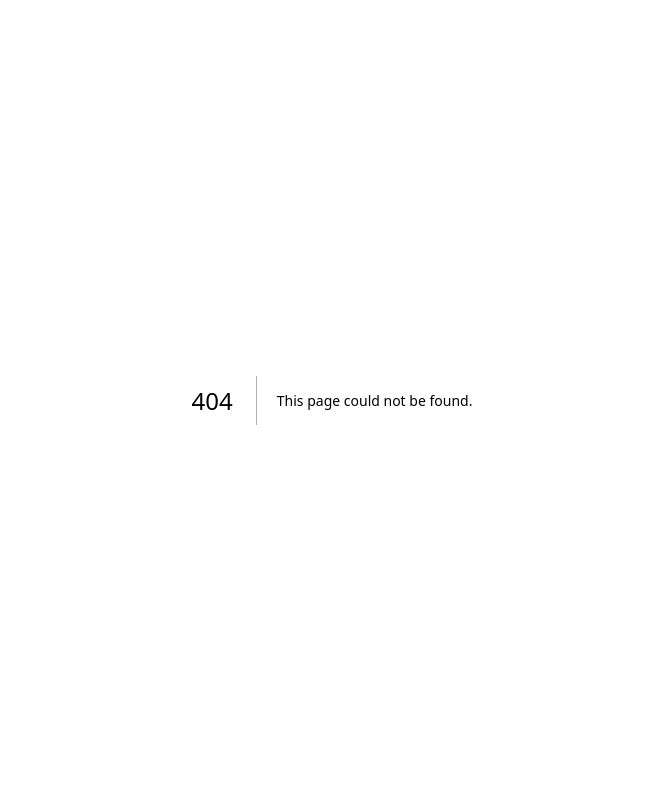
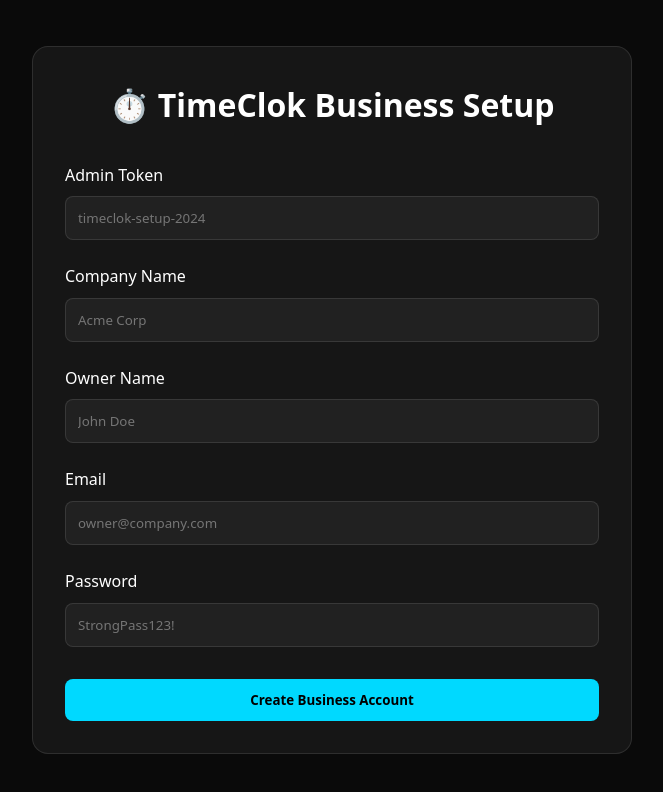
Before and after one commit to Pjavier23/timeclok, a Next.js app: page /setup in a window 1280 px wide. Before the commit this address had no page. Shown: the top 792 px of the page, without its empty margins (308-971 px from the left). Built offline with nearby package versions, Linux system fonts and the light colour scheme.

Commit message:
Add business setup page for creating company accounts

```diff
--- /dev/null
+++ b/app/setup/page.tsx
@@ -0,0 +1,255 @@
+'use client'
+
+import { useState } from 'react'
+
+export default function SetupPage() {
+  const [formData, setFormData] = useState({
+    email: '',
+    password: '',
+    companyName: '',
+    ownerName: '',
+    token: '',
+  })
+  const [loading, setLoading] = useState(false)
+  const [result, setResult] = useState<any>(null)
+  const [error, setError] = useState('')
+
+  const handleSubmit = async (e: React.FormEvent) => {
+    e.preventDefault()
+    setLoading(true)
+    setError('')
+    setResult(null)
+
+    try {
+      const response = await fetch('/api/create-business-account', {
+        method: 'POST',
+        headers: { 'Content-Type': 'application/json' },
+        body: JSON.stringify(formData),
+      })
+
+      const data = await response.json()
+
+      if (!response.ok) {
+        throw new Error(data.error || 'Failed to create account')
+      }
+
+      setResult(data)
+    } catch (err: any) {
+      setError(err.message)
+    } finally {
+      setLoading(false)
+    }
+  }
+
+  return (
+    <div style={{
+      background: '#0a0a0a',
+      minHeight: '100vh',
+      color: '#fff',
+      padding: '2rem',
+      display: 'flex',
+      alignItems: 'center',
+      justifyContent: 'center',
+      fontFamily: 'system-ui'
+    }}>
+      <div style={{
+        background: 'rgba(255,255,255,0.05)',
+        border: '1px solid rgba(255,255,255,0.1)',
+        borderRadius: '1rem',
+        padding: '2rem',
+        maxWidth: '600px',
+        width: '100%'
+      }}>
+        <h1 style={{ marginBottom: '2rem', textAlign: 'center' }}>
+          ⏱️ TimeClok Business Setup
+        </h1>
+
+        {result ? (
+          <div style={{
+            background: 'rgba(0, 217, 255, 0.1)',
+            border: '1px solid #00d9ff',
+            borderRadius: '1rem',
+            padding: '1.5rem'
+          }}>
+            <h2 style={{ color: '#00d9ff', marginBottom: '1rem' }}>✅ Account Created!</h2>
+
+            <div style={{ marginBottom: '1.5rem' }}>
+              <h3 style={{ color: '#00d9ff', marginBottom: '0.5rem' }}>Login Credentials:</h3>
+              <p style={{ marginBottom: '0.5rem' }}>
+                <strong>Email:</strong> {result.account.email}
+              </p>
+              <p style={{ marginBottom: '0.5rem' }}>
+                <strong>Password:</strong> {result.account.password}
+              </p>
+              <p style={{ marginBottom: '1rem' }}>
+                <strong>Company:</strong> {result.account.companyName}
+              </p>
+            </div>
+
+            <div style={{ marginBottom: '1.5rem' }}>
+              <h3 style={{ color: '#00d9ff', marginBottom: '0.5rem' }}>Setup Instructions:</h3>
+              <ol style={{ marginLeft: '1.5rem' }}>
+                <li>Go to <strong>{result.account.loginUrl}</strong></li>
+                <li>Enter the email and password above</li>
+                <li>You'll see the Owner Dashboard with 3 sample employees</li>
+                <li>Click "Add Employee" to invite your real team</li>
+                <li>They'll receive invite links to join</li>
+              </ol>
+            </div>
+
+            <button
+              onClick={() => window.location.href = result.account.loginUrl}
+              style={{
+                width: '100%',
+                padding: '0.75rem',
+                background: '#00d9ff',
+                color: '#000',
+                border: 'none',
+                borderRadius: '0.5rem',
+                fontWeight: '600',
+                cursor: 'pointer',
+              }}
+            >
+              Go to Login →
+            </button>
+          </div>
+        ) : (
+          <form onSubmit={handleSubmit}>
+            <div style={{ marginBottom: '1rem' }}>
+              <label style={{ display: 'block', marginBottom: '0.5rem' }}>Admin Token</label>
+              <input
+                type="password"
+                placeholder="timeclok-setup-2024"
+                value={formData.token}
+                onChange={(e) => setFormData({...formData, token: e.target.value})}
+                style={{
+                  width: '100%',
+                  padding: '0.75rem',
+                  background: 'rgba(255,255,255,0.05)',
+                  border: '1px solid rgba(255,255,255,0.1)',
+                  color: '#fff',
+                  borderRadius: '0.5rem',
+                  boxSizing: 'border-box',
+                  marginBottom: '0.5rem'
+                }}
+              />
+            </div>
+
+            <div style={{ marginBottom: '1rem' }}>
+              <label style={{ display: 'block', marginBottom: '0.5rem' }}>Company Name</label>
+              <input
+                type="text"
+                placeholder="Acme Corp"
+                value={formData.companyName}
+                onChange={(e) => setFormData({...formData, companyName: e.target.value})}
+                required
+                style={{
+                  width: '100%',
+                  padding: '0.75rem',
+                  background: 'rgba(255,255,255,0.05)',
+                  border: '1px solid rgba(255,255,255,0.1)',
+                  color: '#fff',
+                  borderRadius: '0.5rem',
+                  boxSizing: 'border-box',
+                  marginBottom: '0.5rem'
+                }}
+              />
+            </div>
+
+            <div style={{ marginBottom: '1rem' }}>
+              <label style={{ display: 'block', marginBottom: '0.5rem' }}>Owner Name</label>
+              <input
+                type="text"
+                placeholder="John Doe"
+                value={formData.ownerName}
+                onChange={(e) => setFormData({...formData, ownerName: e.target.value})}
+                style={{
+                  width: '100%',
+                  padding: '0.75rem',
+                  background: 'rgba(255,255,255,0.05)',
+                  border: '1px solid rgba(255,255,255,0.1)',
+                  color: '#fff',
+                  borderRadius: '0.5rem',
+                  boxSizing: 'border-box',
+                  marginBottom: '0.5rem'
+                }}
+              />
+            </div>
+
+            <div style={{ marginBottom: '1rem' }}>
+              <label style={{ display: 'block', marginBottom: '0.5rem' }}>Email</label>
+              <input
+                type="email"
+                placeholder="owner@company.com"
+                value={formData.email}
+                onChange={(e) => setFormData({...formData, email: e.target.value})}
+                required
+                style={{
+                  width: '100%',
+                  padding: '0.75rem',
+                  background: 'rgba(255,255,255,0.05)',
+                  border: '1px solid rgba(255,255,255,0.1)',
+                  color: '#fff',
+                  borderRadius: '0.5rem',
+                  boxSizing: 'border-box',
+                  marginBottom: '0.5rem'
+                }}
+              />
+            </div>
+
+            <div style={{ marginBottom: '1.5rem' }}>
+              <label style={{ display: 'block', marginBottom: '0.5rem' }}>Password</label>
+              <input
+                type="password"
+                placeholder="StrongPass123!"
+                value={formData.password}
+                onChange={(e) => setFormData({...formData, password: e.target.value})}
+                required
+                style={{
+                  width: '100%',
+                  padding: '0.75rem',
+                  background: 'rgba(255,255,255,0.05)',
+                  border: '1px solid rgba(255,255,255,0.1)',
+                  color: '#fff',
+                  borderRadius: '0.5rem',
+                  boxSizing: 'border-box',
+                  marginBottom: '0.5rem'
+                }}
+              />
+            </div>
+
+            {error && (
+              <div style={{
+                background: 'rgba(255, 0, 110, 0.2)',
+                color: '#ff006e',
+                padding: '0.75rem',
+                borderRadius: '0.5rem',
+                marginBottom: '1rem'
+              }}>
+                {error}
+              </div>
+            )}
+
+            <button
+              type="submit"
+              disabled={loading}
+              style={{
+                width: '100%',
+                padding: '0.75rem',
+                background: '#00d9ff',
+                color: '#000',
+                border: 'none',
+                borderRadius: '0.5rem',
+                fontWeight: '600',
+                cursor: loading ? 'not-allowed' : 'pointer',
+                opacity: loading ? 0.6 : 1
+              }}
+            >
+              {loading ? 'Creating Account...' : 'Create Business Account'}
+            </button>
+          </form>
+        )}
+      </div>
+    </div>
+  )
+}
```
